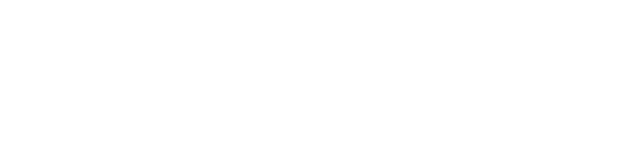
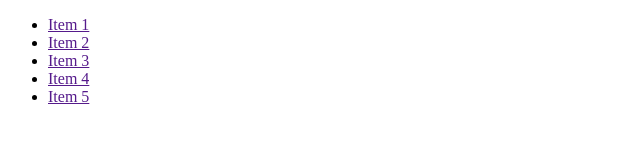
Before and after one commit to LucasFernandez91/coder-69210-DW, a plain HTML site: page index.html in a window 1280 px wide. Shown: the whole page, without its empty margins (0-640 px from the left). Drawn offline with Linux system fonts and the light colour scheme.

Commit message:
creamos el index, style.css y productos que ma quere?

```diff
--- a/index.html
+++ b/index.html
@@ -6,6 +6,20 @@
     <title>Document</title>
 </head>
 <body>
+    <header>
+        <nav>
+            <ul>
+                <li><a href="">Item 1</a></li>
+                <li><a href="">Item 2</a></li>
+                <li><a href="">Item 3</a></li>
+                <li><a href="">Item 4</a></li>
+                <li><a href="">Item 5</a></li>
+            </ul>
+        </nav>
+    </header>
+    <main></main>
+
+    <footer></footer>
 
 </body>
 </html>
--- /dev/null
+++ b/style/style.css
@@ -0,0 +1,5 @@
+*{
+    margin: 0;
+    padding: 0;
+    box-sizing: border-box;
+}
```
Also changed, not shown: pages/productos.html (added, +11 -0 lines).
